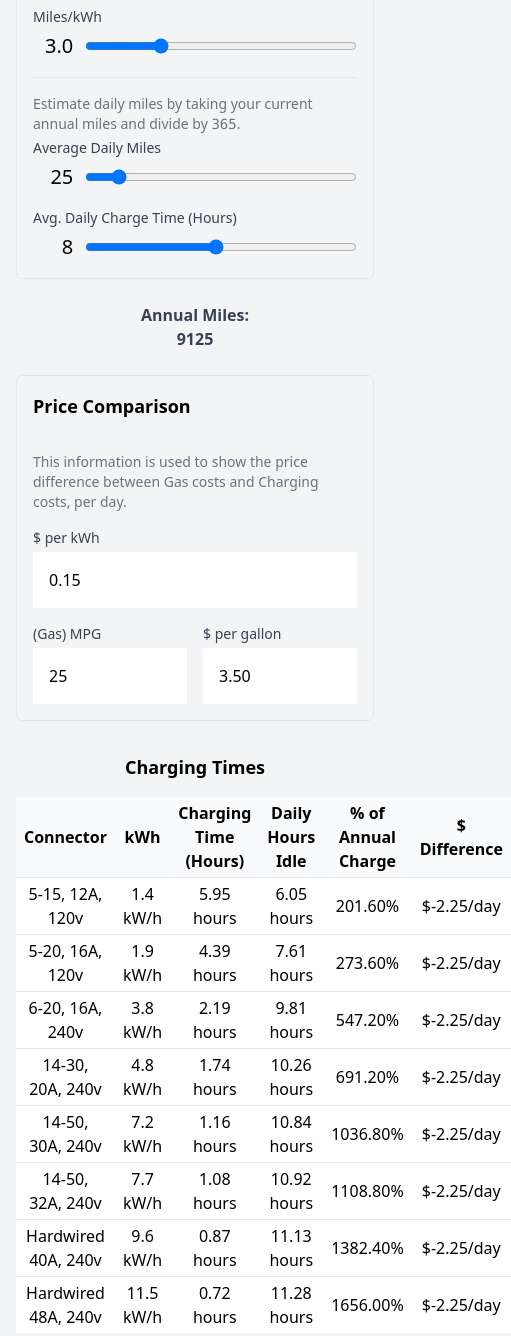
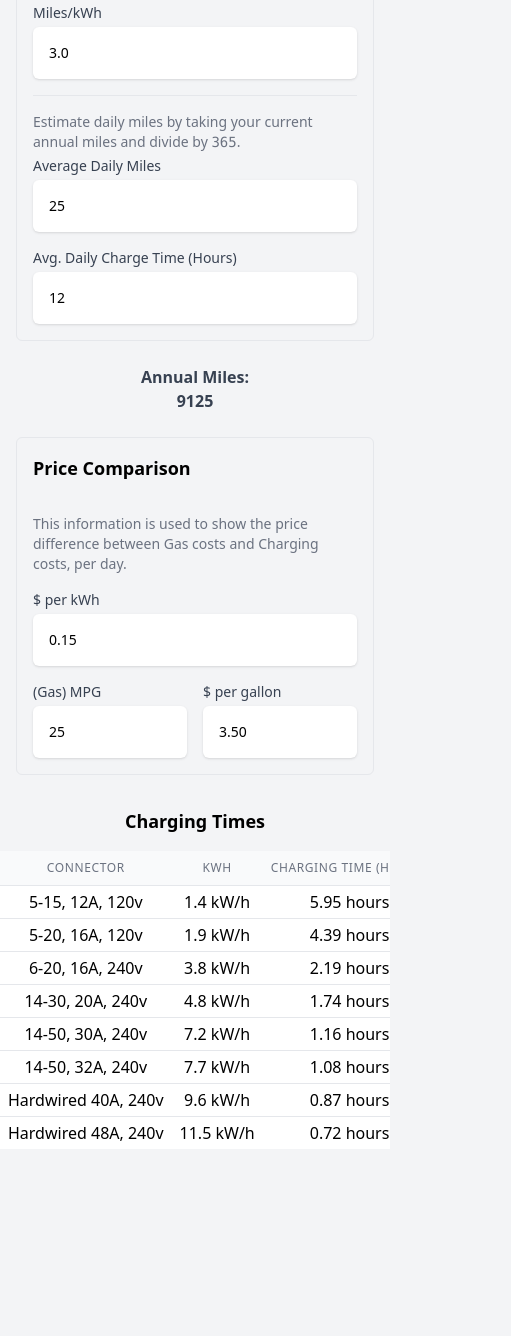
Before and after one commit to dlinning/ev-calc-site, a plain HTML site: page index.html in a window 390 px wide. Shown: the part 286-1622 px from the top of the page, 511 px wide, since content can reach past the window. After the commit the page ends 1451 px from the top, so only its background shows below. Drawn offline with nearby package versions, Linux system fonts and the light colour scheme.

Commit message:
Update index.html

```diff
--- a/index.html
+++ b/index.html
@@ -8,31 +8,40 @@
     <script src="https://cdn.tailwindcss.com"></script>
     <style>
         .numeric-input {
-            shadow-sm: var(--tw-shadow-sm);
-            focus-ring-indigo-500: var(--tw-ring-indigo-500);
-            focus-border-indigo-500: var(--tw-border-indigo-500);
-            block: block;
+            box-shadow: 0 1px 3px 0 rgba(0, 0, 0, 0.1), 0 1px 2px -1px rgba(0, 0, 0, 0.1);
+            outline: none;
+            --tw-ring-color: #6366f1;
+            --tw-ring-offset-width: 0px;
+            --tw-ring-shadow: 0 0 0 var(--tw-ring-offset-width) var(--tw-ring-color);
+            border-color: #d1d5db;
+            border-radius: 0.375rem;
+            padding: 1rem;
+            display: block;
             width: 100%;
-            sm-text-sm: var(--tw-text-sm);
-            border-gray-300: var(--tw-border-gray-300);
-            rounded-md: var(--tw-rounded-md);
-            padding: 1rem;
+            font-size: 0.875rem;
+            line-height: 1.25rem;
+        }
+
+        .numeric-input:focus {
+            --tw-ring-offset-shadow: var(--tw-shadow-sm);
+            --tw-ring-shadow: 0 0 0 3px rgba(99, 102, 241, 0.5);
+            border-color: #6366f1;
         }
 
         .table-header-cell {
-            padding: 0.25em 0.5em;
+            padding: 0.5rem 0.75rem;
             text-align: center;
-            text-xs: var(--tw-text-xs);
-            font-medium: var(--tw-font-medium);
-            text-gray-500: var(--tw-text-gray-500);
-            uppercase: uppercase;
-            tracking-wider: var(--tw-tracking-wider);
+            font-size: 0.75rem;
+            font-weight: 500;
+            color: #6b7280;
+            text-transform: uppercase;
+            letter-spacing: 0.05em;
         }
 
         .table-value-cell {
-            padding: 0.25em 0.5em;
+            padding: 0.25rem 0.5rem;
             text-align: center;
-            whitespace-nowrap: nowrap;
+            white-space: nowrap;
         }
 
         .input-group {}
@@ -49,6 +58,31 @@
             display: flex;
             align-items: center;
             gap: 0.75rem;
+        }
+
+        /* Add this media query for mobile devices */
+        @media (max-width: 768px) {
+            .table-container {
+                overflow-x: auto;
+                /* Enable horizontal scrolling */
+                -webkit-overflow-scrolling: touch;
+                /* Smooth scrolling for iOS */
+                margin-left: -1rem;
+                margin-right: -1rem;
+            }
+
+            .table-container table {
+                width: auto;
+                /* Make the table wider than the container */
+                min-width: 100%;
+            }
+
+            .table-header-cell,
+            .table-value-cell {
+                white-space: nowrap;
+                padding-left: 0.5rem;
+                padding-right: 0.5rem;
+            }
         }
     </style>
 </head>
@@ -72,9 +106,8 @@
 
                 <div class="input-group">
                     <label for="milesPerKwh" class="block text-sm font-medium text-gray-700">Miles/kWh</label>
-                    <div class="mt-1 slider-group">
-                        <span id="milesPerKwhValue" class="slider-value">3.0</span>
-                        <input type="range" id="milesPerKwh" name="milesPerKwh" min="0.5" max="9.9" step="0.1" class="w-full" value="3.0">
+                    <div class="mt-1">
+                        <input type="number" id="milesPerKwh" name="milesPerKwh" class="numeric-input w-full" value="3.0" min="0.5" max="9.9" step="0.1" required>
                     </div>
                 </div>
 
@@ -84,18 +117,16 @@
                     <span class="block text-sm font-small text-gray-500">Estimate daily miles by taking your current annual miles and divide by <kbd>365</kbd>.</span>
                     <div class="input-group">
                         <label for="dailyMiles" class="block text-sm font-medium text-gray-700">Average Daily Miles</label>
-                        <div class="mt-1 slider-group">
-                            <span id="dailyMilesValue" class="slider-value">25</span>
-                            <input type="range" id="dailyMiles" name="dailyMiles" min="5" max="200" class="w-full" value="25">
+                        <div class="mt-1">
+                            <input type="number" id="dailyMiles" name="dailyMiles" class="numeric-input w-full" value="25" min="5" max="200" required>
                         </div>
                     </div>
                 </div>
 
                 <div class="input-group">
                     <label for="dailyChargeTime" class="block text-sm font-medium text-gray-700">Avg. Daily Charge Time (Hours)</label>
-                    <div class="mt-1 slider-group">
-                        <span id="dailyChargeTimeValue" class="slider-value">8</span>
-                        <input type="range" id="dailyChargeTime" name="dailyChargeTime" min="1" max="24" step="0.5" class="w-full" value="12">
+                    <div class="mt-1">
+                        <input type="number" id="dailyChargeTime" name="dailyChargeTime" class="numeric-input w-full" value="12" min="1" max="24" step="0.5" required>
                     </div>
                 </div>
             </div>
@@ -139,6 +170,7 @@
 
     <div id="results" class="container mx-auto w-full mt-8">
         <h2 class="text-lg font-semibold mb-4 text-center">Charging Times</h2>
+        <div class="table-container">
             <table class="mx-auto min-w-full divide-y divide-gray-200">
                 <thead class="bg-gray-50">
                     <tr>
@@ -154,14 +186,12 @@
                 </tbody>
             </table>
         </div>
+    </div>
     <script>
         const capacityInput = document.getElementById('capacity');
         const milesPerKwhInput = document.getElementById('milesPerKwh');
-        const milesPerKwhValueDisplay = document.getElementById('milesPerKwhValue');
         const dailyMilesInput = document.getElementById('dailyMiles');
-        const dailyMilesValueDisplay = document.getElementById('dailyMilesValue');
         const dailyChargeTimeInput = document.getElementById('dailyChargeTime');
-        const dailyChargeTimeValueDisplay = document.getElementById('dailyChargeTimeValue');
         const kwhPriceInput = document.getElementById('kwhPrice');
         const gallonPriceInput = document.getElementById('gallonPrice');
         const mpgInput = document.getElementById('mpg');
@@ -192,11 +222,9 @@
         function setFormState(state) {
             capacityInput.value = state.capacity;
             milesPerKwhInput.value = state.milesPerKwh;
-            milesPerKwhValueDisplay.textContent = state.milesPerKwh;
             dailyMilesInput.value = state.dailyMiles;
             dailyMilesValueDisplay.textContent = state.dailyMiles;
             dailyChargeTimeInput.value = state.dailyChargeTime;
-            dailyChargeTimeValueDisplay.textContent = state.dailyChargeTime;
             kwhPriceInput.value = state.kwhPrice;
             gallonPriceInput.value = state.gallonPrice;
             mpgInput.value = state.mpg;
@@ -223,15 +251,8 @@
             inputElement.addEventListener('input', () => {
                 saveFormState();
                 calculateChargingTimes();
-                if (inputElement === milesPerKwhInput) {
-                    milesPerKwhValueDisplay.textContent = parseFloat(milesPerKwhInput.value).toFixed(1);
-                } else if (inputElement === dailyMilesInput) {
-                    dailyMilesValueDisplay.textContent = parseFloat(dailyMilesInput.value).toFixed(0);
                 const annualMiles = parseFloat(dailyMilesInput.value) * 365;
                 annualMilesValueDisplay.textContent = annualMiles.toFixed(0);
-                } else if (inputElement === dailyChargeTimeInput) {
-                    dailyChargeTimeValueDisplay.textContent = parseFloat(dailyChargeTimeInput.value).toFixed(1);
-                }
             });
         });
 
```
Lines whose indentation alone changed are shown as unchanged.
